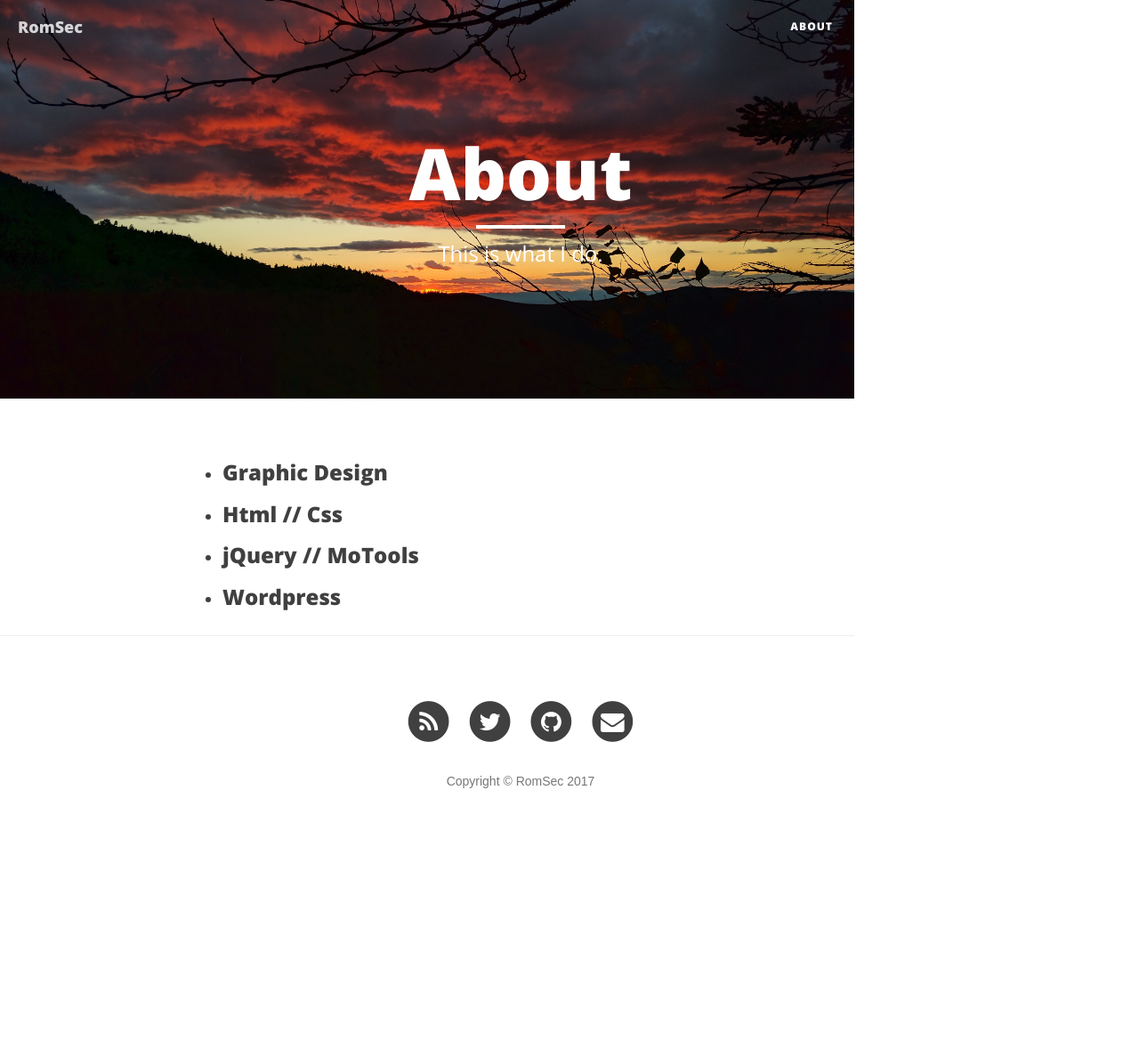
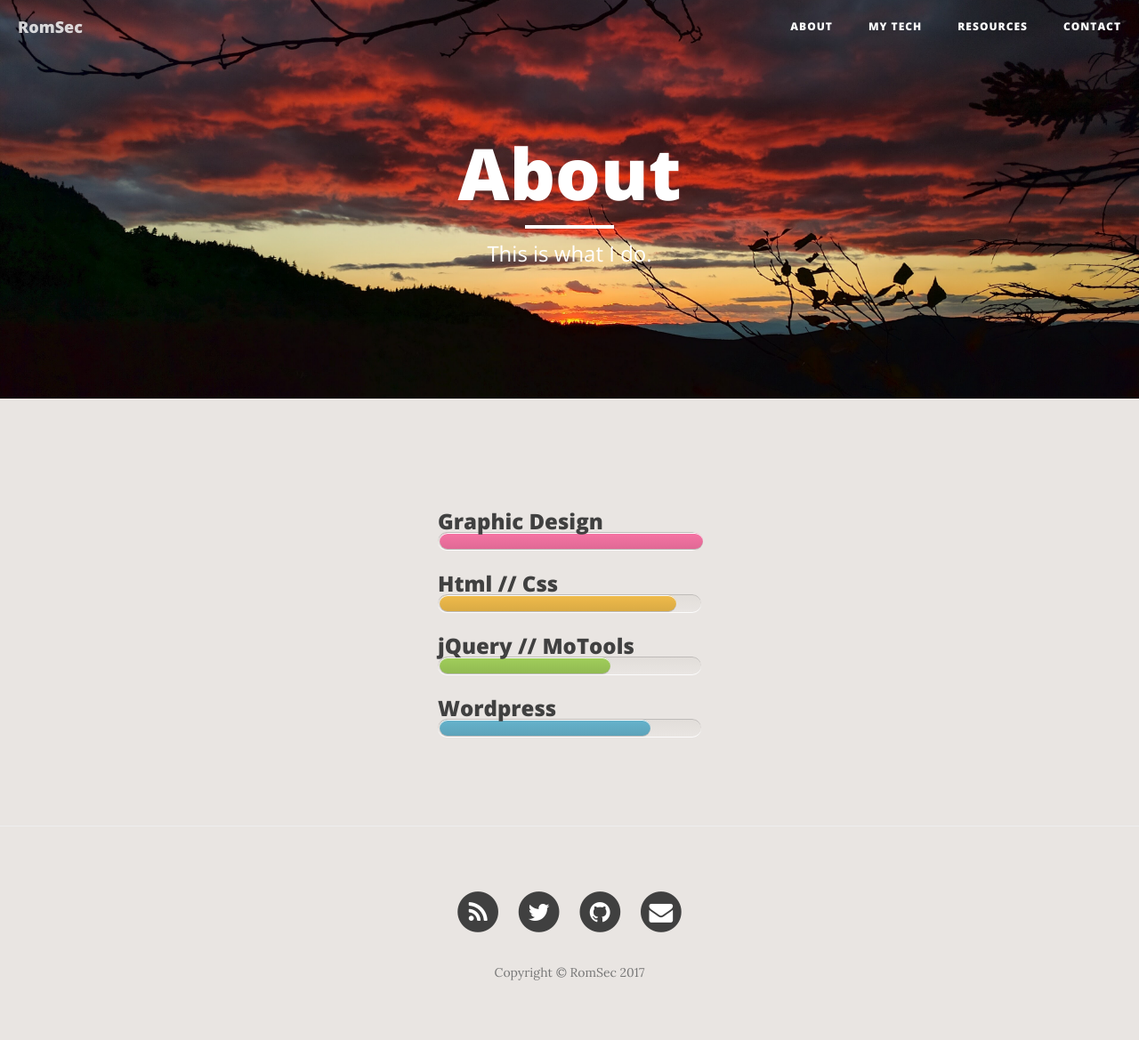
Before and after one commit to RomSec/RomSec.github.io, a Jekyll site: the page built from about.html, in a window 1280 px wide. Shown: the whole page at 89% size. Built offline with Jekyll 4.4.1, drawn with Linux system fonts in a browser that asks for light colours; nearby versions of some CDN libraries; before the commit the page ends 954 px from its top, so only the background shows below that.

Commit message:
Update clean-blog.css

```diff
--- a/css/clean-blog.css
+++ b/css/clean-blog.css
@@ -408,85 +408,109 @@
 
 
 
-body {
-  font-family: 'Ubuntu', sans-serif;
-  width:960px;
+
+
+body { background: #E9E5E2 ; }
+
+#skill {
+	list-style: none;
+	font: 12px "Helvetica Neue", Arial, Helvetica, Geneva, sans-serif;
+	width: 296px;
+	margin: 50px auto 0;
+	position: relative;
+	line-height: 2em;
+	padding: 30px 0;
 }
 
-p{
-  color:#525252;
-  font-size:12px;
+#skill li {
+	margin-bottom:50px;
+	background:#e9e5e2;
+	background-image: -webkit-gradient(linear, left top, left bottom, from(#e1ddd9), to(#e9e5e2));
+	background-image: -webkit-linear-gradient(top, #e1ddd9, #e9e5e2);
+	background-image: -moz-linear-gradient(top, #e1ddd9, #e9e5e2);
+	background-image: -ms-linear-gradient(top, #e1ddd9, #e9e5e2);
+	background-image: -o-linear-gradient(top, #e1ddd9, #e9e5e2);
+	background-image: linear-gradient(top, #e1ddd9, #e9e5e2);
+	height:20px;
+	border-radius:10px;
+	-moz-box-shadow: 0 1px 0px #bebbb9 inset, 0 1px 0 #fcfcfc;
+	-webkit-box-shadow: 0 1px 0px #bebbb9 inset, 0 1px 0 #fcfcfc;
+	box-shadow: 0 1px 0px #bebbb9 inset, 0 1px 0 #fcfcfc;
 }
 
-.skillbar {
+#skill li h3 {
 	position:relative;
-	display:block;
-	margin-bottom:15px;
-	width:100%;
-	background:#eee;
-	height:35px;
-	border-radius:3px;
-	-moz-border-radius:3px;
-	-webkit-border-radius:3px;
-	-webkit-transition:0.4s linear;
-	-moz-transition:0.4s linear;
-	-ms-transition:0.4s linear;
-	-o-transition:0.4s linear;
-	transition:0.4s linear;
-	-webkit-transition-property:width, background-color;
-	-moz-transition-property:width, background-color;
-	-ms-transition-property:width, background-color;
-	-o-transition-property:width, background-color;
-	transition-property:width, background-color;
+	top:-25px;
 }
 
-.skillbar-title {
+.bar {
+	height:18px;
+	margin:1px 2px;
 	position:absolute;
-	top:0;
-	left:0;
-width:110px;
-	font-weight:bold;
-	font-size:13px;
-	color:#ffffff;
-	background:#6adcfa;
-	-webkit-border-top-left-radius:3px;
-	-webkit-border-bottom-left-radius:4px;
-	-moz-border-radius-topleft:3px;
-	-moz-border-radius-bottomleft:3px;
-	border-top-left-radius:3px;
-	border-bottom-left-radius:3px;
+	border-radius:10px;
+	-moz-box-shadow: 0 1px 0px #fcfcfc inset, 0 1px 0 #bebbb9;
+	-webkit-box-shadow: 0 1px 0px #fcfcfc inset, 0 1px 0 #bebbb9;
+	box-shadow: 0 1px 0px #fcfcfc inset, 0 1px 0 #bebbb9;
 }
 
-.skillbar-title span {
-	display:block;
-	background:rgba(0, 0, 0, 0.1);
-	padding:0 20px;
-	height:35px;
-	line-height:35px;
-	-webkit-border-top-left-radius:3px;
-	-webkit-border-bottom-left-radius:3px;
-	-moz-border-radius-topleft:3px;
-	-moz-border-radius-bottomleft:3px;
-	border-top-left-radius:3px;
-	border-bottom-left-radius:3px;
+.graphic-design {
+	width:100%;
+	-moz-animation:graphic-design 2s ease-out;
+	-webkit-animation:graphic-design 2s ease-out;
+	background-color: #f674a4;
+	background-image: -webkit-gradient(linear, left top, left bottom, from(#f674a4), to(#e06995));
+	background-image: -webkit-linear-gradient(top, #f674a4, #e06995);
+	background-image: -moz-linear-gradient(top, #f674a4, #e06995);
+	background-image: -ms-linear-gradient(top, #f674a4, #e06995);
+	background-image: -o-linear-gradient(top, #f674a4, #e06995);
+	background-image: linear-gradient(top, #f674a4, #e06995);
 }
 
-.skillbar-bar {
-	height:35px;
-	width:0px;
-	background:#6adcfa;
-	border-radius:3px;
-	-moz-border-radius:3px;
-	-webkit-border-radius:3px;
+.html-css {
+	width:90%;
+	-moz-animation:html-css 2s ease-out;
+	-webkit-animation:html-css 2s ease-out;
+	background-color: #f0bb4b;
+	background-image: -webkit-gradient(linear, left top, left bottom, from(#f0bb4b), to(#d9aa44));
+	background-image: -webkit-linear-gradient(top, #f0bb4b, #d9aa44);
+	background-image: -moz-linear-gradient(top, #f0bb4b, #d9aa44);
+	background-image: -ms-linear-gradient(top, #f0bb4b, #d9aa44);
+	background-image: -o-linear-gradient(top, #f0bb4b, #d9aa44);
+	background-image: linear-gradient(top, #f0bb4b, #d9aa44);
 }
 
-.skill-bar-percent {
-	position:absolute;
-	right:10px;
-	top:0;
-	font-size:11px;
-	height:35px;
-	line-height:35px;
-	color:#ffffff;
-	color:rgba(0, 0, 0, 0.4);
+.jquery {
+	width:65%;
+	-moz-animation:jquery 2s ease-out;
+	-webkit-animation:jquery 2s ease-out;
+	background-color: #a1ce5b;
+	background-image: -webkit-gradient(linear, left top, left bottom, from(#a1ce5b), to(#91ba52));
+	background-image: -webkit-linear-gradient(top, #a1ce5b, #91ba52);
+	background-image: -moz-linear-gradient(top, #a1ce5b, #91ba52);
+	background-image: -ms-linear-gradient(top, #a1ce5b, #91ba52);
+	background-image: -o-linear-gradient(top, #a1ce5b, #91ba52);
+	background-image: linear-gradient(top, #a1ce5b, #91ba52);
 }
+
+.wordpress {
+	width:80%;
+	-moz-animation:wordpress 2s ease-out;
+	-webkit-animation:wordpress 2s ease-out;
+	background-color: #66b3cc;
+	background-image: -webkit-gradient(linear, left top, left bottom, from(#66b3cc), to(#5da3ba));
+	background-image: -webkit-linear-gradient(top, #66b3cc, #5da3ba);
+	background-image: -moz-linear-gradient(top, #66b3cc, #5da3ba);
+	background-image: -ms-linear-gradient(top, #66b3cc, #5da3ba);
+	background-image: -o-linear-gradient(top, #66b3cc, #5da3ba);
+	background-image: linear-gradient(top, #66b3cc, #5da3ba)
+}
+
+@-moz-keyframes graphic-design {0%  { width:0px;} 100%{ width:100%;}  }
+@-moz-keyframes html-css        { 0%  { width:0px;} 100%{ width:90%;}  }
+@-moz-keyframes jquery      { 0%  { width:0px;} 100%{ width:65%;}  }
+@-moz-keyframes wordpress   { 0%  { width:0px;} 100%{ width:80%;}  }
+
+@-webkit-keyframes graphic-design       { 0%  { width:0px;} 100%{ width:100%;}  }
+@-webkit-keyframes html-css        { 0%  { width:0px;} 100%{ width:90%;}  }
+@-webkit-keyframes jquery      { 0%  { width:0px;} 100%{ width:65%;}  }
+@-webkit-keyframes wordpress   { 0%  { width:0px;} 100%{ width:80%;}  }
```
